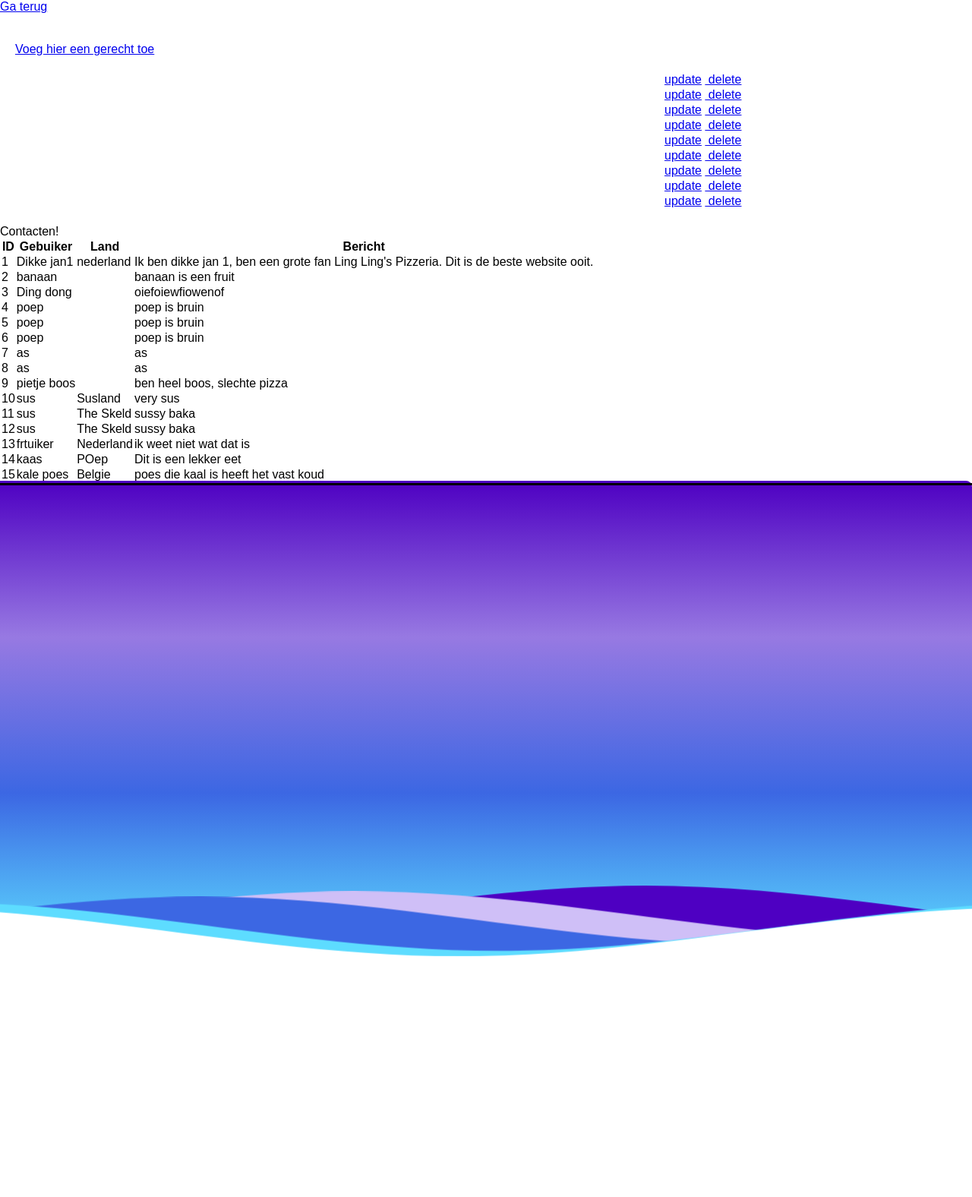
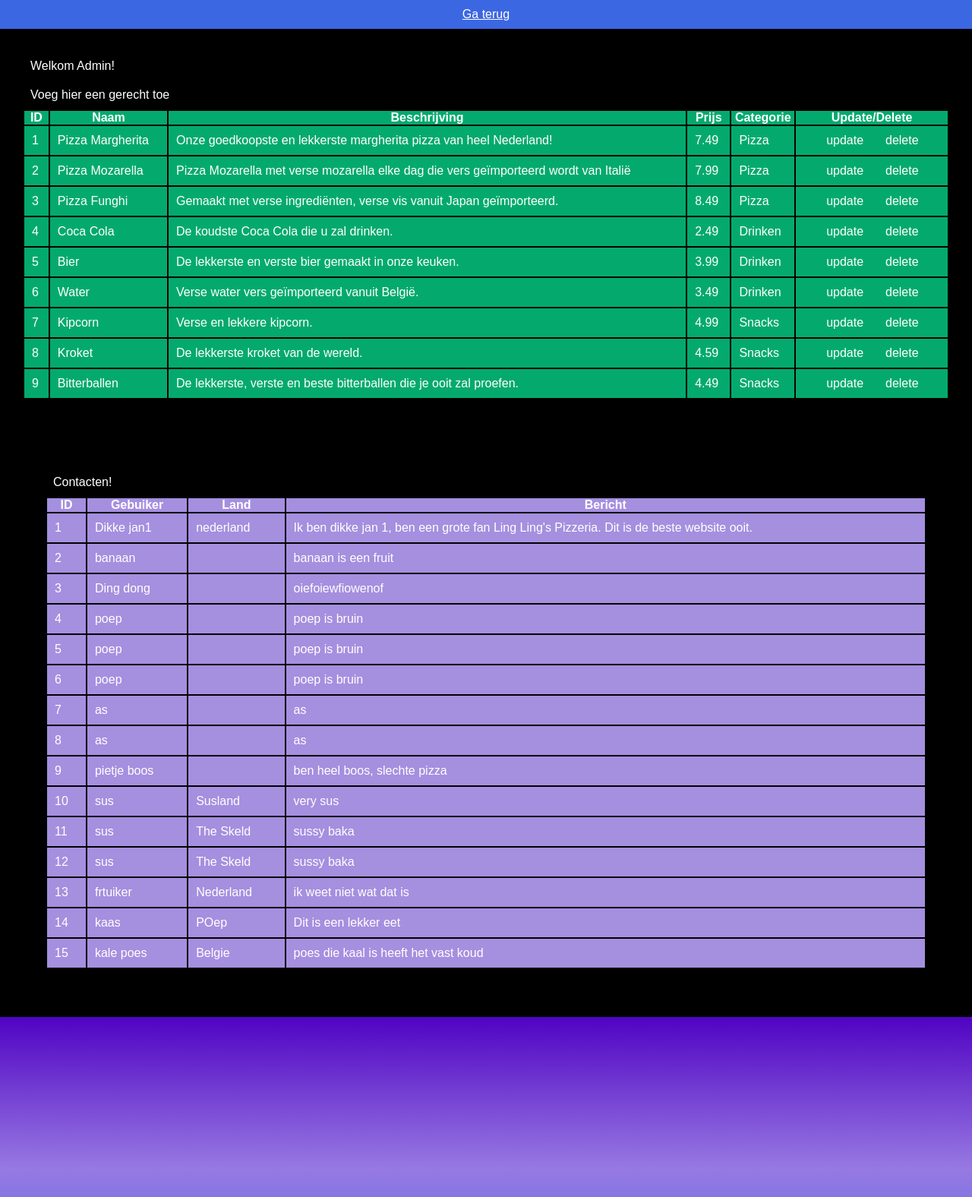
Before and after one commit to NASIdude/MINIcrud, a PHP site: page /MINIcrud/php/read.php in a window 1280 px wide. Shown: the top 1576 px of the page at 76% size. Before the commit the page ends 1259 px from the top, so only its background shows below. Run offline with PHP 8.4, Linux system fonts and the light colour scheme; data comes from the database, SQL or seed files in the repository.

Commit message:
css
dingen responsive gemaakt en aangepast

```diff
--- a/css/MiniCRUD.css
+++ b/css/MiniCRUD.css
@@ -568,15 +568,31 @@
   color: #000;
 }
 
+.searchbar {
+  width: 100%;
+  height: auto;
+  margin: 20px;
+  padding: 50px;
+}
+
+.searchbar p {
+  color: #fff;
+}
+
 .menu-container {
   color: #fff;
   width: 100%;
   height: auto;
-  padding: 20px;
+  padding: 50px;
 }
 
 .menu-table {
   padding: 10px;
+  width: 100%;
+  height: auto;
+}
+
+.menu-container table {
   width: 100%;
   height: auto;
 }
@@ -592,9 +608,9 @@
 }
 
 .tekst-galerij h1 {
+  width: auto;
+  height: auto;
   position: absolute;
-  top: 55px;
-  left: 42%;
   color: #fff;
   font-weight: 700;
 }
@@ -617,7 +633,7 @@
 
 @media only screen and (max-width: 1350px) {
   .tekst-galerij h1 {
-    left: 42%;
+    left: 43%;
     font-size: 50px;
   }
 }
@@ -642,7 +658,7 @@
 
 @media only screen and (max-width: 460px) {
   .tekst-galerij h1 {
-    left: 45%;
+    left: 46%;
     font-size: 10px;
   }
 }
@@ -650,6 +666,317 @@
 /*  einde galerij  */
 
 /* einde main */
+
+/* begin contact */
+
+/* einde contact */
+
+/* begin login */
+
+.return-home {
+  display: flex;
+  justify-content: center;
+  width: 100%;
+  height: auto;
+  text-align: center;
+}
+
+.return-home a {
+  color: #fff;
+  text-decoration: none;
+  width: 100%;
+  height: auto;
+  padding: 10px;
+  background-color: #3c67e3;
+}
+
+.return-home a:hover {
+  text-decoration: underline;
+}
+
+.login-scherm {
+  display: flex;
+  justify-content: center;
+  width: 100%;
+  height: auto;
+  padding: 30px;
+  background-color: #000;
+  color: #fff;
+}
+
+.login-scherm input {
+  padding: 10px;
+  margin: 10px;
+}
+
+.login-scherm button {
+  background-color: #04aa6d;
+  color: white;
+  padding: 14px 20px;
+  margin: 8px 0;
+  box-shadow: 5px 5px #fff;
+  cursor: pointer;
+  width: 100%;
+}
+
+/* einde login */
+
+/* begin admin */
+
+.admin {
+  width: 100%;
+  overflow: hidden;
+  height: auto;
+  padding: 60px;
+  background-color: #000;
+  color: #fff;
+  text-align: center;
+}
+
+.admin a {
+  background-color: #000;
+  color: #5ddcff;
+  text-decoration: none;
+}
+
+.admin a:hover {
+  text-decoration: underline;
+}
+
+.menu-aanpassen {
+  text-align: center;
+  width: 100%;
+  overflow: hidden;
+  height: auto;
+  padding: 20px;
+  background-color: #000;
+  color: #fff;
+}
+
+.menu-aanpassen a {
+  background-color: #000;
+  color: #5ddcff;
+  text-decoration: none;
+}
+
+.menu-aanpassen a:hover {
+  text-decoration: underline;
+}
+
+/* einde admin */
+
+.return-admin {
+  display: flex;
+  justify-content: center;
+  width: 100%;
+  height: auto;
+  text-align: center;
+}
+
+.return-admin a {
+  color: #fff;
+  text-decoration: none;
+  width: 100%;
+  height: auto;
+  padding: 10px;
+  background-color: #3c67e3;
+}
+
+.return-admin a:hover {
+  text-decoration: underline;
+}
+
+.menu-container {
+  flex-direction: column;
+  display: flex;
+  justify-content: center;
+  width: 100%;
+  height: auto;
+  padding: 30px;
+  background-color: #000;
+  color: #04aa6d;
+}
+
+.menu-container p {
+  color: #fff;
+  text-decoration: none;
+  margin: 10px;
+}
+
+.menu-container td {
+  padding: 10px;
+}
+
+.menu-container a {
+  color: #fff;
+  text-decoration: none;
+  margin: 10px;
+}
+
+.menu-container a:hover,
+p:hover {
+  text-decoration: underline;
+  margin: 10px;
+}
+
+.menu-container input {
+  padding: 10px;
+  margin: 10px;
+}
+
+.menu-container tr {
+  background-color: #04aa6d;
+  color: white;
+  padding: 20px;
+  margin: 10px;
+  height: auto;
+  width: 100%;
+}
+
+.contact-container {
+  flex-direction: column;
+  display: flex;
+  justify-content: center;
+  width: 100%;
+  height: auto;
+  padding: 60px;
+  background-color: #000;
+  color: #fff;
+}
+
+.contact-container input[type="text"],
+select,
+textarea {
+  width: 100%;
+  padding: 12px;
+  border: 1px solid #ccc;
+  border-radius: 4px;
+  box-sizing: border-box;
+  margin-top: 6px;
+  margin-bottom: 16px;
+  resize: vertical;
+}
+
+.contact-container input[type="submit"] {
+  background-color: #04aa6d;
+  color: white;
+  padding: 12px 20px;
+  border: none;
+  border-radius: 4px;
+  cursor: pointer;
+}
+
+.contact-container input[type="submit"]:hover {
+  background-color: #45a049;
+}
+
+.contact-container input {
+  padding: 10px;
+  margin: 10px;
+}
+
+.contact-container p {
+  color: #fff;
+  text-decoration: none;
+}
+
+.contact-container td {
+  padding: 10px;
+}
+
+.contact-container p:hover {
+  color: #fff;
+  text-decoration: underline;
+}
+
+.contact-container tr {
+  background-color: #a58fdf;
+  color: white;
+  padding: 20px;
+  margin: 10px;
+  height: auto;
+  width: 100%;
+}
+
+.create-form {
+  flex-direction: column;
+  display: flex;
+  justify-content: center;
+  width: 100%;
+  height: auto;
+  padding: 20px;
+  background-color: #000;
+  color: #fff;
+}
+
+.create-form input {
+  padding: 10px;
+  margin: 10px;
+}
+
+.create-form button {
+  background-color: #04aa6d;
+  color: white;
+  padding: 14px 20px;
+  margin: 8px 0;
+  box-shadow: 5px 5px #fff;
+  cursor: pointer;
+  width: 100%;
+}
+
+.button-goback-read a,
+p {
+  color: #fff;
+  text-decoration: none;
+  margin: 10px;
+}
+
+.button-goback-read a:hover,
+p:hover {
+  color: #fff;
+  text-decoration: underline;
+  margin: 10px;
+}
+
+.update-form {
+  flex-direction: column;
+  display: flex;
+  justify-content: center;
+  width: 100%;
+  height: auto;
+  padding: 20px;
+  background-color: #000;
+  color: #fff;
+  flex-wrap: wrap;
+}
+
+.update-form input {
+  padding: 10px;
+  margin: 10px;
+}
+
+.update-form button {
+  background-color: #04aa6d;
+  color: white;
+  padding: 14px 20px;
+  margin: 8px 0;
+  box-shadow: 5px 5px #fff;
+  cursor: pointer;
+  width: 100%;
+}
+
+.return-knop-update a,
+p {
+  color: #000;
+  text-decoration: none;
+  margin: 10px;
+}
+
+.return-knop-update a:hover,
+p:hover {
+  text-decoration: underline;
+  margin: 10px;
+}
 
 /* begin footer */
 
```
